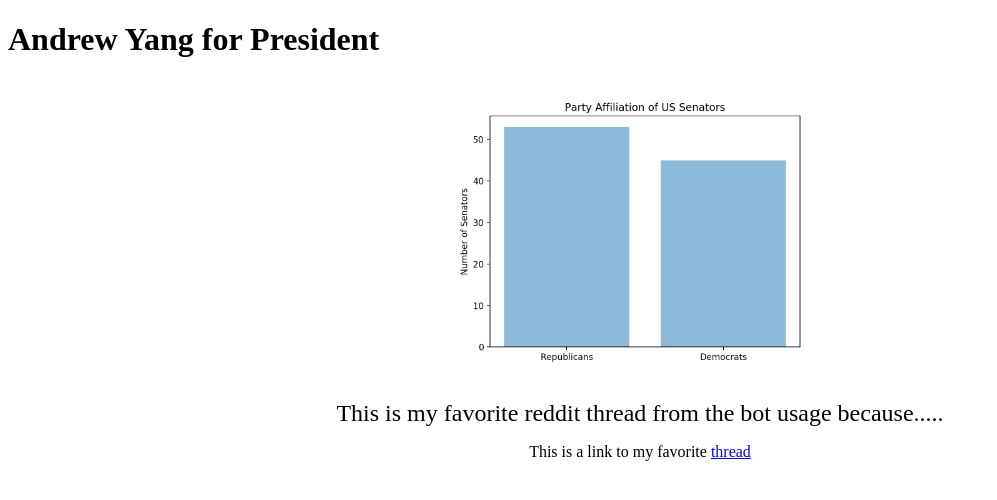
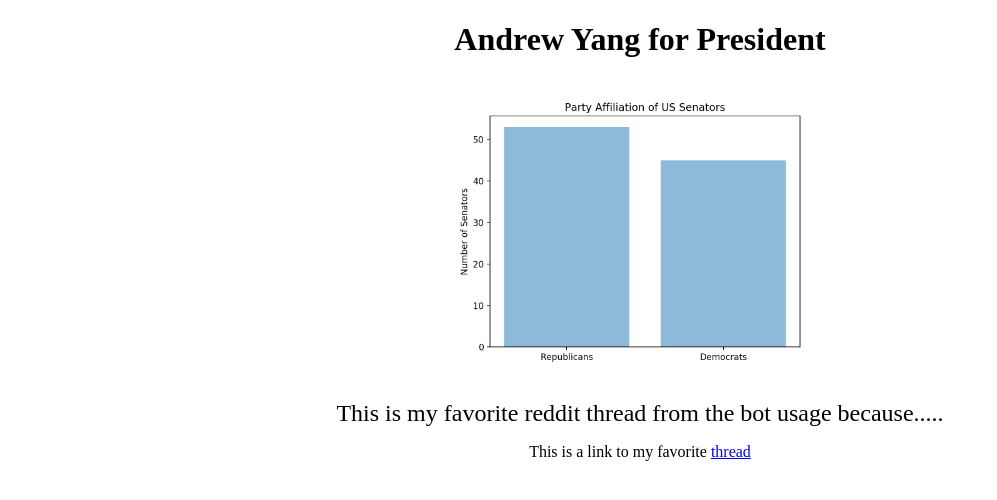
Before and after one commit to ldhillon21/ldhillon21.github.io, a plain HTML site: page index.html in a window 1280 px wide. Shown: the whole page, without its empty margins (0-997 px from the left). Drawn offline with Linux system fonts and the light colour scheme.

Commit message:
Update index.html

```diff
--- a/index.html
+++ b/index.html
@@ -18,7 +18,7 @@
 
 </head>
 <body>
-  <h1> Andrew Yang for President </h1>
+  <center><h1> Andrew Yang for President </h1></center>
 <div class=mydiv>
 <center><img width=400px alt='Senate' src="https://raw.githubusercontent.com/ldhillon21/ldhillon21.github.io/master/senate.png" /> </center>
 <p>
```
